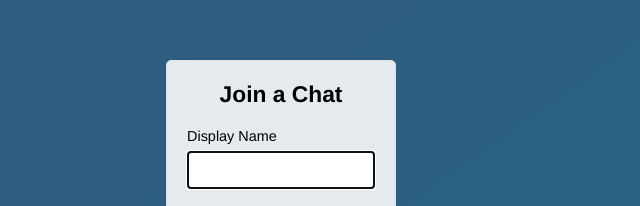
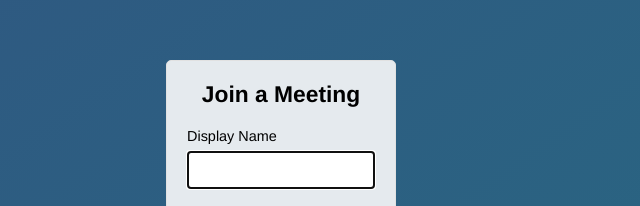
Before and after one commit to Manas173/chatApp, a website: page public/index.html in a window 1280 px wide. Shown: the part 197-403 px from the top of the page, 359-999 px from the left. Drawn offline with Linux system fonts and the light colour scheme.

Commit message:
Trivial updates

```diff
--- a/public/index.html
+++ b/public/index.html
@@ -12,7 +12,7 @@
 		<div class="centered-form__form">
 			<form action="/chat.html">
 				<div class="form-field">
-					<h3>Join a Chat</h3>
+					<h3>Join a Meeting</h3>
 				</div>
 				<div class="form-field">
 					<label>Display Name</label>
```
